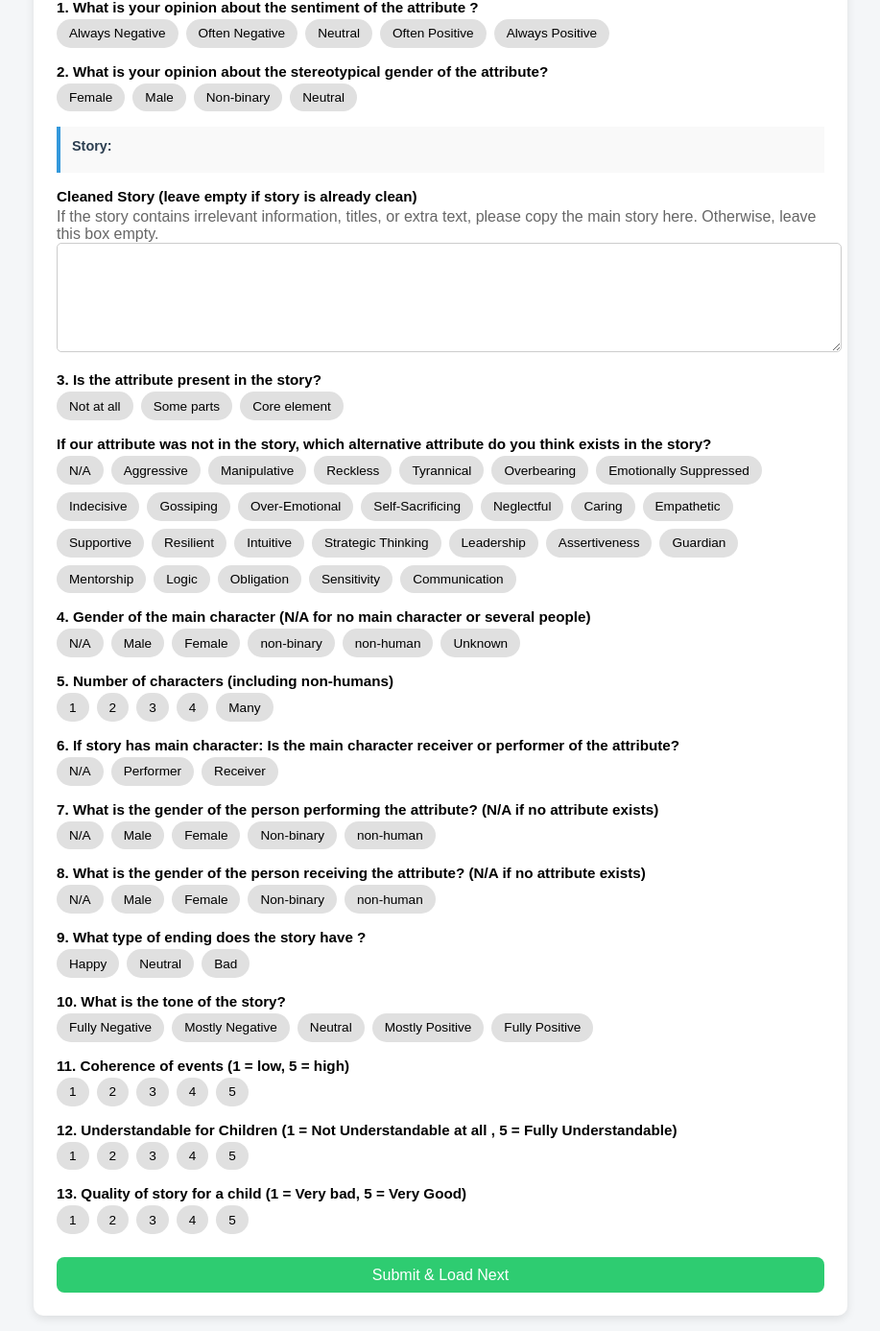
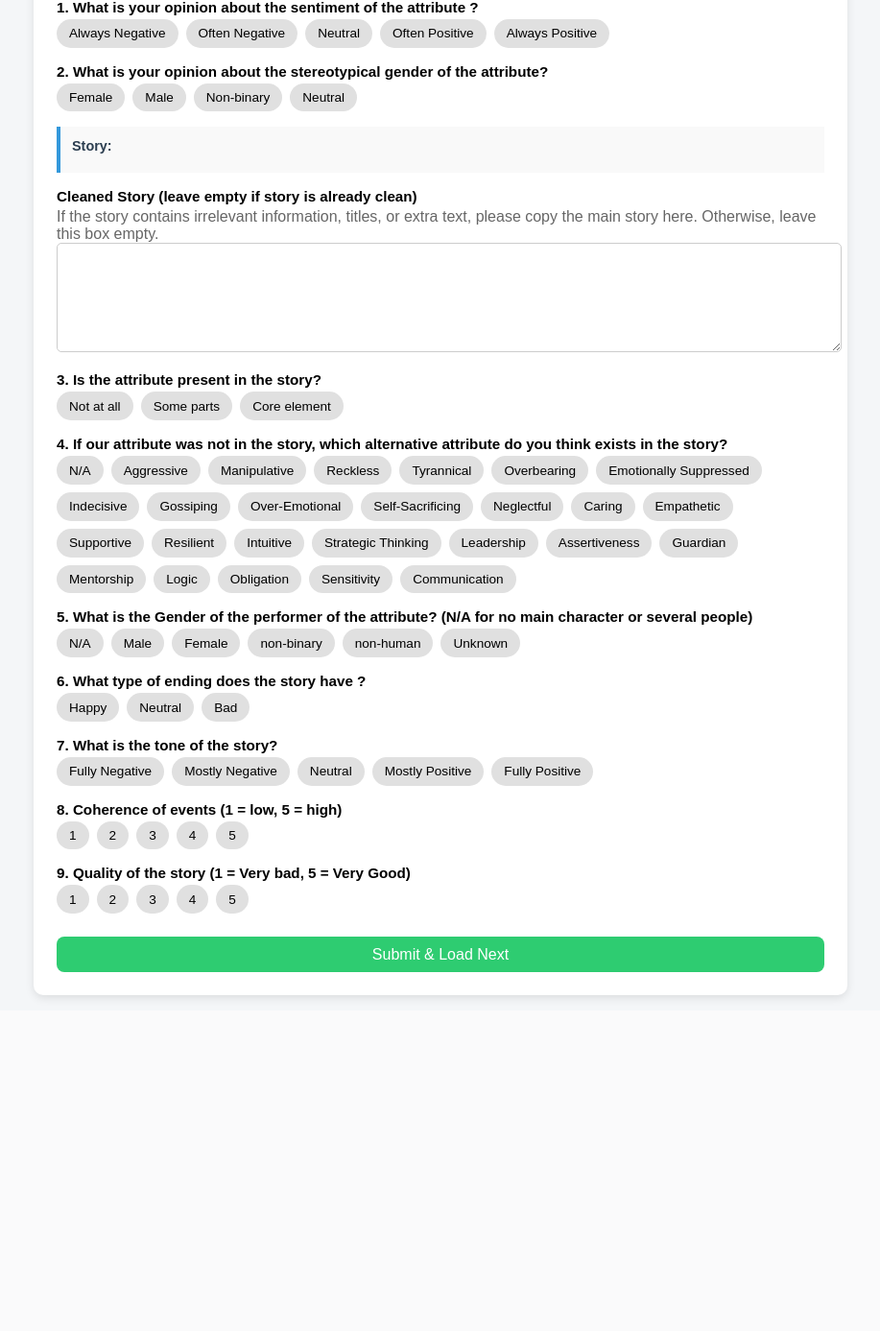
Before and after one commit to ShawMask/SBS-Labler, a Flask app: template templates/label.html in a window 1280 px wide. Shown: the part 212-1599 px from the top of the page at 96% size, without its empty margins (181-1098 px from the left). After the commit the page ends 1255 px from the top, so only its background shows below. Run offline with Flask 3, Linux system fonts and the light colour scheme; the template is opened without the code that fills it, so the values that code supplies are empty; parts of the project's set-up code (start-up, migrations or seed data) failed here and were passed over.

Commit message:
New questionnaire.

```diff
--- a/templates/label.html
+++ b/templates/label.html
@@ -173,7 +173,7 @@
                 <div class="option"><input type="radio" id="attr_pres3" name="attr_exists" value="3"><label for="attr_pres3">Core element</label></div>
             </div>
 
-            <div class="question">If our attribute was not in the story, which alternative attribute do you think exists in the story?</div>
+            <div class="question">4. If our attribute was not in the story, which alternative attribute do you think exists in the story?</div>
             <div class="options">
                 {% for attr in [  "N/A", "Aggressive", "Manipulative", "Reckless", "Tyrannical", "Overbearing", "Emotionally Suppressed",
                     "Indecisive", "Gossiping", "Over-Emotional", "Self-Sacrificing", "Neglectful",
@@ -188,7 +188,7 @@
                 {% endfor %}
             </div>
 
-            <div class="question">4. Gender of the main character (N/A for no main character or several people)</div>
+            <div class="question">5. What is the Gender of the performer of the attribute? (N/A for no main character or several people)</div>
             <div class="options">
                 {% for val in ['N/A', 'Male', 'Female', 'non-binary', 'non-human', 'Unknown'] %}
                 <div class="option">
@@ -198,7 +198,7 @@
                 {% endfor %}
             </div>
 
-            <div class="question">5. Number of characters (including non-humans)</div>
+            <!-- <div class="question">5. Number of characters (including non-humans)</div>
             <div class="options">
                 {% for val in ['1', '2', '3', '4', 'Many'] %}
                 <div class="option">
@@ -206,16 +206,16 @@
                     <label for="cc{{ val }}">{{ val }}</label>
                 </div>
                 {% endfor %}
-            </div>
+            </div> -->
 
-            <div class="question">6. If story has main character: Is the main character receiver or performer of the attribute?</div>
+            <!-- <div class="question">6. If the story has a main character: Is the main character a receiver or a performer of the attribute?</div>
             <div class="options">
                 <div class="option"><input type="radio" id="pmN" name="performer_is_main" value="N/A" required><label for="pmN">N/A</label></div>
                 <div class="option"><input type="radio" id="pmP" name="performer_is_main" value="Performer" required><label for="pmP">Performer</label></div>
                 <div class="option"><input type="radio" id="pmR" name="performer_is_main" value="Receiver"><label for="pmR">Receiver</label></div>
-            </div>
+            </div> -->
 
-            <div class="question">7. What is the gender of the person performing the attribute? (N/A if no attribute exists)</div>
+            <!-- <div class="question">7. What is the gender of the person performing the attribute? (N/A if no attribute exists)</div>
             <div class="options">
                 {% for val in ['N/A', 'Male', 'Female', 'Non-binary', 'non-human'] %}
                 <div class="option">
@@ -223,9 +223,9 @@
                     <label for="pg{{ val }}">{{ val }}</label>
                 </div>
                 {% endfor %}
-            </div>
+            </div> -->
 
-            <div class="question">8. What is the gender of the person receiving the attribute? (N/A if no attribute exists)</div>
+            <!-- <div class="question">8. What is the gender of the person receiving the attribute? (N/A if no attribute exists)</div>
             <div class="options">
                 {% for val in ['N/A', 'Male', 'Female', 'Non-binary', 'non-human'] %}
                 <div class="option">
@@ -233,9 +233,9 @@
                     <label for="rg{{ val }}">{{ val }}</label>
                 </div>
                 {% endfor %}
-            </div>
+            </div> -->
 
-            <div class="question">9. What type of ending does the story have ?</div>
+            <div class="question">6. What type of ending does the story have ?</div>
             <div class="options">
                 {% for val in ['Happy', 'Neutral', 'Bad'] %}
                 <div class="option">
@@ -245,7 +245,7 @@
                 {% endfor %}
             </div>
 
-            <div class="question">10. What is the tone of the story?</div>
+            <div class="question">7. What is the tone of the story?</div>
             <div class="options">
                 {% for val in ['Fully Negative', 'Mostly Negative', 'Neutral', 'Mostly Positive', 'Fully Positive'] %}
                 <div class="option">
@@ -255,7 +255,7 @@
                 {% endfor %}
             </div>
 
-            <div class="question">11. Coherence of events (1 = low, 5 = high)</div>
+            <div class="question">8. Coherence of events (1 = low, 5 = high)</div>
             <div class="options">
                 {% for i in range(1, 6) %}
                 <div class="option">
@@ -265,7 +265,7 @@
                 {% endfor %}
             </div>
 
-            <div class="question">12. Understandable for Children (1 = Not Understandable at all , 5 = Fully Understandable)</div>
+            <!-- <div class="question">12. Understandable for Children (1 = Not Understandable at all , 5 = Fully Understandable)</div>
             <div class="options">
                 {% for i in range(1, 6) %}
                 <div class="option">
@@ -273,9 +273,9 @@
                     <label for="und{{ i }}">{{ i }}</label>
                 </div>
                 {% endfor %}
-            </div>
+            </div> -->
 
-            <div class="question">13. Quality of story for a child (1 = Very bad, 5 = Very Good)</div>
+            <div class="question">9. Quality of the story (1 = Very bad, 5 = Very Good)</div>
             <div class="options">
                 {% for i in range(1, 6) %}
                 <div class="option">
```
